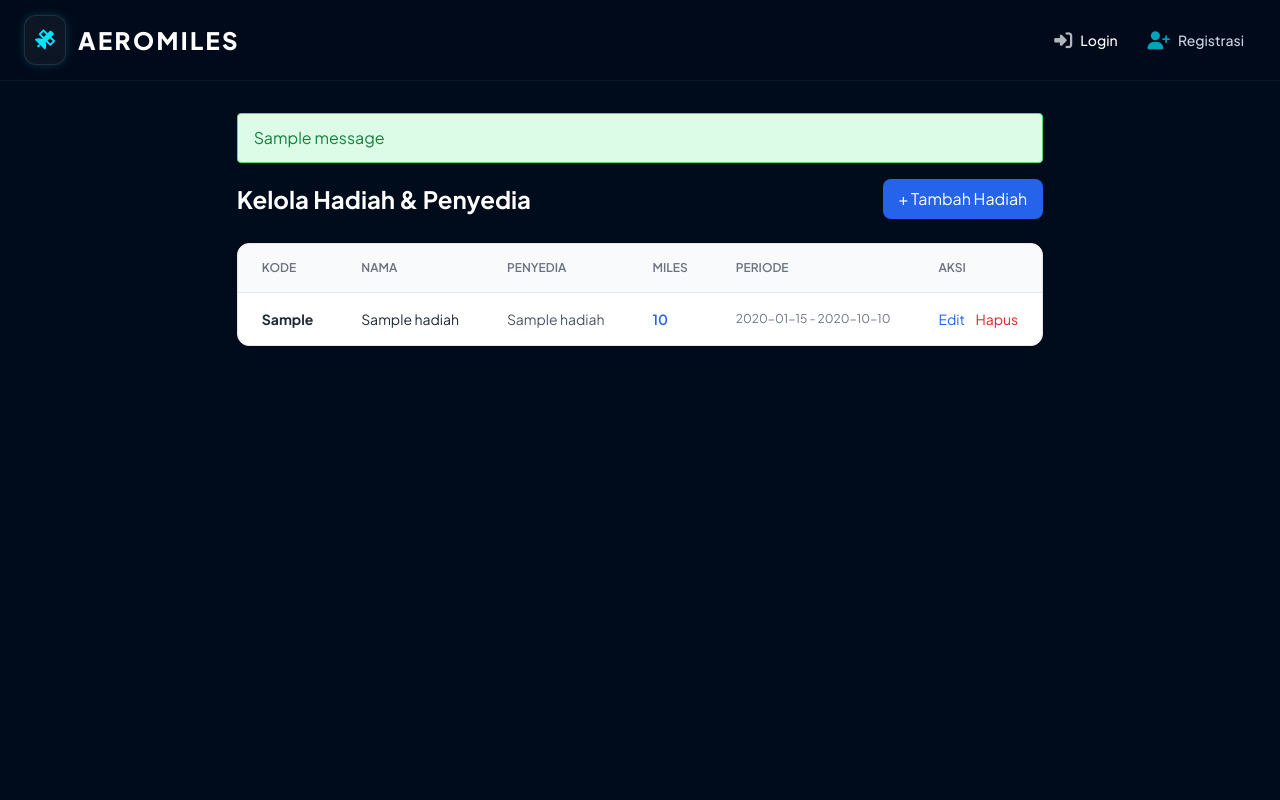
After one commit to Basdat-TK03-AeroMiles/Basdat-TK03, a Django app: template templates/hadiah.html in a window 1280 px wide. The commit adds this page. Run offline with Django 5.2, Linux system fonts and the light colour scheme; the template is opened without the code that fills it: most values are stand-ins (such as "Sample title", 1, 10 or a date in 2020); one stand-in notice (Sample message) is shown; some libraries are stand-ins or nearby versions.

Commit message:
selesai bagian gw

```diff
--- a/frontend/urls.py
+++ b/frontend/urls.py
@@ -6,4 +6,16 @@ urlpatterns = [
     path('register/', views.register_view, name='register'),
     path('logout/', views.logout_view, name='logout'),
     path('dashboard/', views.dashboard_view, name='dashboard'),
+
+    # Manajemen Mitra
+    path('mitra/', views.daftar_mitra, name='daftar_mitra'),
+    path('mitra/tambah/', views.tambah_mitra, name='tambah_mitra'),
+    path('mitra/edit/<str:email_mitra>/', views.edit_mitra, name='edit_mitra'),
+    path('mitra/hapus/<str:email_mitra>/', views.hapus_mitra, name='hapus_mitra'),
+
+    # Manajemen Hadiah
+    path('hadiah/', views.daftar_hadiah, name='daftar_hadiah'),
+    path('hadiah/tambah/', views.tambah_hadiah, name='tambah_hadiah'),
+    path('hadiah/edit/<str:kode_hadiah>/', views.edit_hadiah, name='edit_hadiah'),
+    path('hadiah/hapus/<str:kode_hadiah>/', views.hapus_hadiah, name='hapus_hadiah'),
 ]
--- a/templates/base.html
+++ b/templates/base.html
@@ -63,8 +63,8 @@
                         <a href="{% url 'dashboard' %}" class="flex items-center text-sm font-medium text-slate-300 hover:text-electric hover:bg-white/5 rounded-lg px-3 py-2 transition-all duration-300 whitespace-nowrap bg-white/5 border border-white/10"><i class="fa-solid fa-border-all text-lg mr-2 opacity-70 text-electric"></i>Dashboard</a>
                         <a href="#" class="flex items-center text-sm font-medium text-slate-300 hover:text-electric hover:bg-white/5 rounded-lg px-3 py-2 transition-all duration-300 whitespace-nowrap"><i class="fa-solid fa-users text-lg mr-2 opacity-70"></i>Member</a>
                         <a href="#" class="flex items-center text-sm font-medium text-slate-300 hover:text-electric hover:bg-white/5 rounded-lg px-3 py-2 transition-all duration-300 whitespace-nowrap"><i class="fa-solid fa-file-circle-check text-lg mr-2 opacity-70"></i>Klaim</a>
-                        <a href="#" class="flex items-center text-sm font-medium text-slate-300 hover:text-electric hover:bg-white/5 rounded-lg px-3 py-2 transition-all duration-300 whitespace-nowrap"><i class="fa-solid fa-gifts text-lg mr-2 opacity-70"></i>Hadiah</a>
-                        <a href="#" class="flex items-center text-sm font-medium text-slate-300 hover:text-electric hover:bg-white/5 rounded-lg px-3 py-2 transition-all duration-300 whitespace-nowrap"><i class="fa-solid fa-handshake text-lg mr-2 opacity-70"></i>Mitra</a>
+<a href="{% url 'daftar_hadiah' %}" class="flex items-center text-sm font-medium text-slate-300 hover:text-electric hover:bg-white/5 rounded-lg px-3 py-2 transition-all duration-300 whitespace-nowrap"><i class="fa-solid fa-gifts text-lg mr-2 opacity-70 text-electric"></i>Hadiah</a>
+                        <a href="{% url 'daftar_mitra' %}" class="flex items-center text-sm font-medium text-slate-300 hover:text-electric hover:bg-white/5 rounded-lg px-3 py-2 transition-all duration-300 whitespace-nowrap"><i class="fa-solid fa-handshake text-lg mr-2 opacity-70 text-electric"></i>Mitra</a>
                         <a href="#" class="flex items-center text-sm font-medium text-slate-300 hover:text-electric hover:bg-white/5 rounded-lg px-3 py-2 transition-all duration-300 whitespace-nowrap"><i class="fa-solid fa-file-invoice-dollar text-lg mr-2 opacity-70"></i>Transaksi</a>
                         <a href="#" class="flex items-center text-sm font-medium text-slate-300 hover:text-electric hover:bg-white/5 rounded-lg px-3 py-2 transition-all duration-300 whitespace-nowrap"><i class="fa-solid fa-user-gear text-lg mr-2 opacity-70"></i>Profil</a>
                         <a href="{% url 'logout' %}" class="flex items-center text-sm font-medium text-rose-400 hover:text-rose-300 hover:bg-rose-950/40 rounded-lg px-3 py-2 transition-all duration-300 whitespace-nowrap ml-2 border border-rose-900/50"><i class="fa-solid fa-arrow-right-from-bracket text-lg mr-2 opacity-70"></i>Logout</a>
--- /dev/null
+++ b/templates/hadiah.html
@@ -0,0 +1,99 @@
+{% extends 'base.html' %}
+{% block content %}
+<div class="max-w-7xl mx-auto px-4 py-8">
+    {% if messages %}
+        {% for message in messages %}
+            <div class="bg-green-100 border border-green-400 text-green-700 px-4 py-3 rounded relative mb-4">
+                {{ message }}
+            </div>
+        {% endfor %}
+    {% endif %}
+
+    <div class="flex justify-between items-center mb-6">
+        <h1 class="text-2xl font-bold">Kelola Hadiah & Penyedia</h1>
+        <button onclick="document.getElementById('modalTambahHadiah').classList.remove('hidden')" class="bg-blue-600 text-white px-4 py-2 rounded-lg hover:bg-blue-700">+ Tambah Hadiah</button>
+    </div>
+
+    <div class="bg-white rounded-xl shadow-sm border border-gray-200 overflow-hidden">
+        <table class="w-full text-left">
+            <thead class="bg-gray-50 border-b border-gray-200">
+                <tr>
+                    <th class="px-6 py-4 text-xs font-semibold text-gray-500 uppercase">Kode</th>
+                    <th class="px-6 py-4 text-xs font-semibold text-gray-500 uppercase">Nama</th>
+                    <th class="px-6 py-4 text-xs font-semibold text-gray-500 uppercase">Penyedia</th>
+                    <th class="px-6 py-4 text-xs font-semibold text-gray-500 uppercase">Miles</th>
+                    <th class="px-6 py-4 text-xs font-semibold text-gray-500 uppercase">Periode</th>
+                    <th class="px-6 py-4 text-xs font-semibold text-gray-500 uppercase">Aksi</th>
+                </tr>
+            </thead>
+            <tbody class="divide-y divide-gray-200">
+                {% for hadiah in hadiah_list %}
+                <tr>
+                    <td class="px-6 py-4 text-sm font-bold text-gray-800">{{ hadiah.kode_hadiah }}</td>
+                    <td class="px-6 py-4 text-sm text-gray-800">{{ hadiah.nama }}</td>
+                    <td class="px-6 py-4 text-sm text-gray-600">{{ hadiah.nama_penyedia }}</td>
+                    <td class="px-6 py-4 text-sm font-semibold text-blue-600">{{ hadiah.miles|floatformat:0 }}</td>
+                    <td class="px-6 py-4 text-xs text-gray-500">{{ hadiah.valid_start_date|date:"Y-m-d" }} - {{ hadiah.program_end|date:"Y-m-d" }}</td>
+                    <td class="px-6 py-4 text-sm">
+                        <form action="{% url 'edit_hadiah' hadiah.kode_hadiah %}" method="POST" class="inline">
+                            {% csrf_token %}
+                            <button type="submit" class="text-blue-600 hover:underline mr-2">Edit</button>
+                        </form>
+                        <form action="{% url 'hapus_hadiah' hadiah.kode_hadiah %}" method="POST" class="inline" onsubmit="return confirm('Yakin ingin menghapus hadiah ini?');">
+                            {% csrf_token %}
+                            <button type="submit" class="text-red-600 hover:underline">Hapus</button>
+                        </form>
+                    </td>
+                </tr>
+                {% endfor %}
+            </tbody>
+        </table>
+    </div>
+</div>
+
+<div id="modalTambahHadiah" class="fixed inset-0 bg-gray-600 bg-opacity-50 hidden overflow-y-auto h-full w-full flex items-center justify-center">
+    <div class="bg-white p-8 rounded-lg shadow-xl w-[500px]">
+        <h2 class="text-xl font-bold mb-4">Tambah Hadiah Baru</h2>
+        <form action="{% url 'tambah_hadiah' %}" method="POST">
+            {% csrf_token %}
+            <div class="mb-4">
+                <label class="block text-sm font-medium text-gray-700">Nama Hadiah</label>
+                <input type="text" name="nama" class="mt-1 block w-full border border-gray-300 rounded-md shadow-sm p-2" required>
+            </div>
+            <div class="grid grid-cols-2 gap-4 mb-4">
+                <div>
+                    <label class="block text-sm font-medium text-gray-700">Penyedia</label>
+                    <select name="id_penyedia" class="mt-1 block w-full border border-gray-300 rounded-md shadow-sm p-2" required>
+                        <option value="">Pilih Penyedia...</option>
+                        {% for p in penyedia_list %}
+                            <option value="{{ p.id }}">{{ p.nama_penyedia }}</option>
+                        {% endfor %}
+                    </select>
+                </div>
+                <div>
+                    <label class="block text-sm font-medium text-gray-700">Miles Dibutuhkan</label>
+                    <input type="number" name="miles" class="mt-1 block w-full border border-gray-300 rounded-md shadow-sm p-2" required>
+                </div>
+            </div>
+            <div class="mb-4">
+                <label class="block text-sm font-medium text-gray-700">Deskripsi</label>
+                <textarea name="deskripsi" class="mt-1 block w-full border border-gray-300 rounded-md shadow-sm p-2"></textarea>
+            </div>
+            <div class="grid grid-cols-2 gap-4 mb-4">
+                <div>
+                    <label class="block text-sm font-medium text-gray-700">Valid Start</label>
+                    <input type="date" name="valid_start_date" class="mt-1 block w-full border border-gray-300 rounded-md shadow-sm p-2" required>
+                </div>
+                <div>
+                    <label class="block text-sm font-medium text-gray-700">Program End</label>
+                    <input type="date" name="program_end" class="mt-1 block w-full border border-gray-300 rounded-md shadow-sm p-2" required>
+                </div>
+            </div>
+            <div class="flex justify-end gap-2 mt-6">
+                <button type="button" onclick="document.getElementById('modalTambahHadiah').classList.add('hidden')" class="px-4 py-2 bg-gray-200 text-gray-800 rounded-md">Batal</button>
+                <button type="submit" class="px-4 py-2 bg-blue-600 text-white rounded-md">Simpan</button>
+            </div>
+        </form>
+    </div>
+</div>
+{% endblock %}
```
Also changed, not shown: frontend/views.py (+130 -22 lines), templates/dashboard.html (+86 -4 lines), templates/mitra.html (added, +74 -0 lines).
